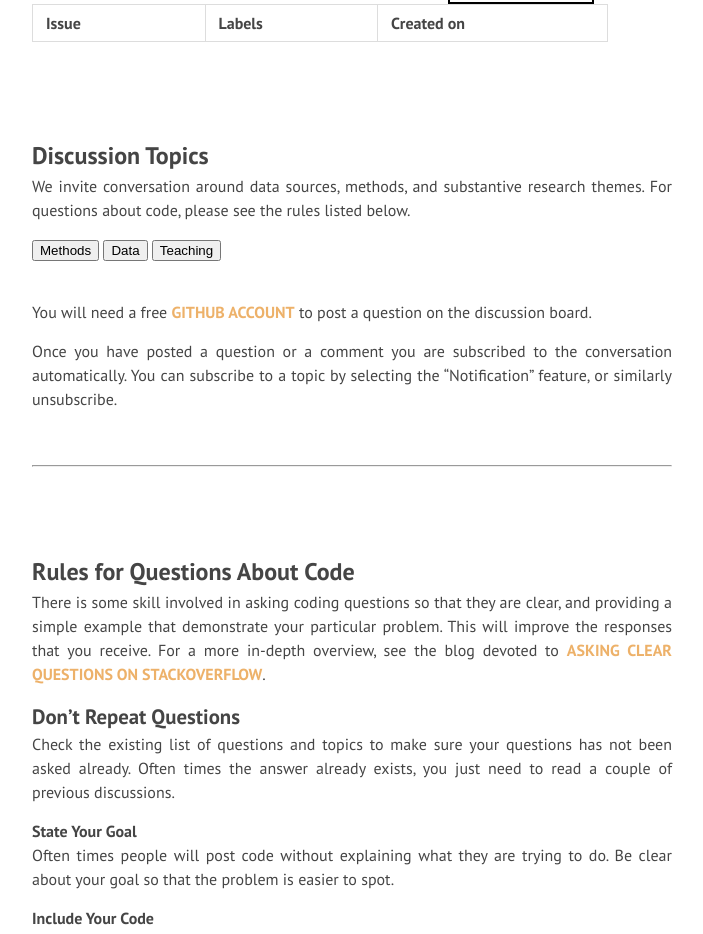
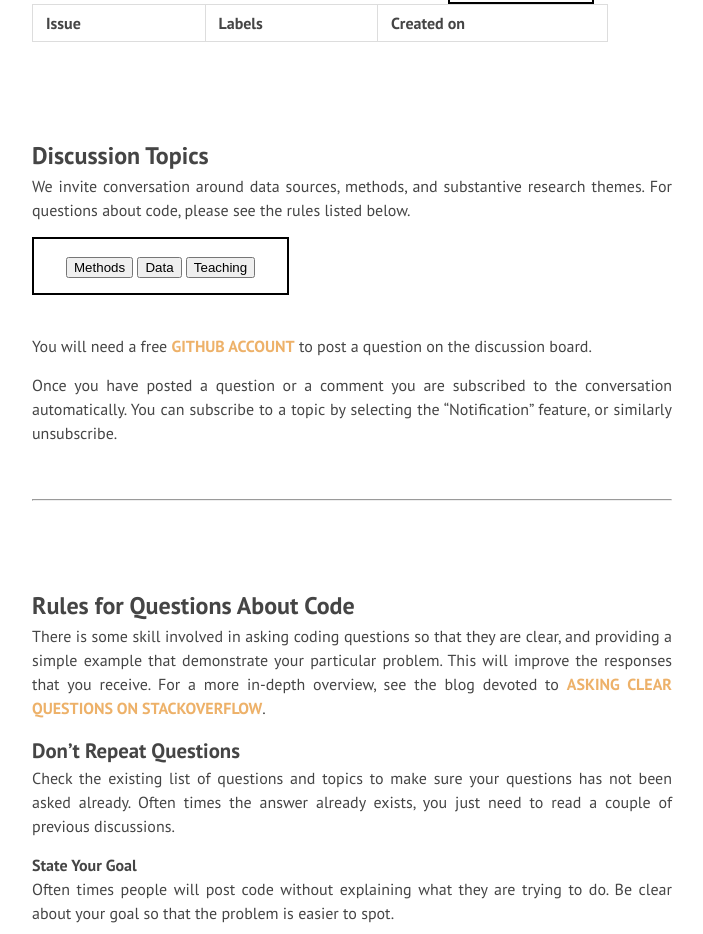
Before and after one commit to DS4PS/ds4ps_dev_site, a Jekyll site: the page built from discuss.md, in a window 1280 px wide. Shown: the part 618-1552 px from the top of the page, without its empty margins (288-991 px from the left). Built offline with Jekyll 4.4.1, drawn with Linux system fonts in a browser that asks for light colours; nearby versions of some CDN libraries; library files that are not in the unit come from our copies.

Commit message:
Update discuss.md

```diff
--- a/discuss.md
+++ b/discuss.md
@@ -26,7 +26,7 @@ a {
 
 We invite conversation around data sources, methods, and substantive research themes. For questions about code, please see the rules listed below.
 
-<div class="button-group">
+<div class="button">
 <button type="button" onclick="https://github.com/DS4PS/ds4ps_dev_site/labels/methods">Methods</button>
 <button type="button" onclick="https://github.com/DS4PS/ds4ps_dev_site/labels/methods">Data</button>
 <button type="button" onclick="https://github.com/DS4PS/ds4ps_dev_site/labels/methods">Teaching</button>
```
